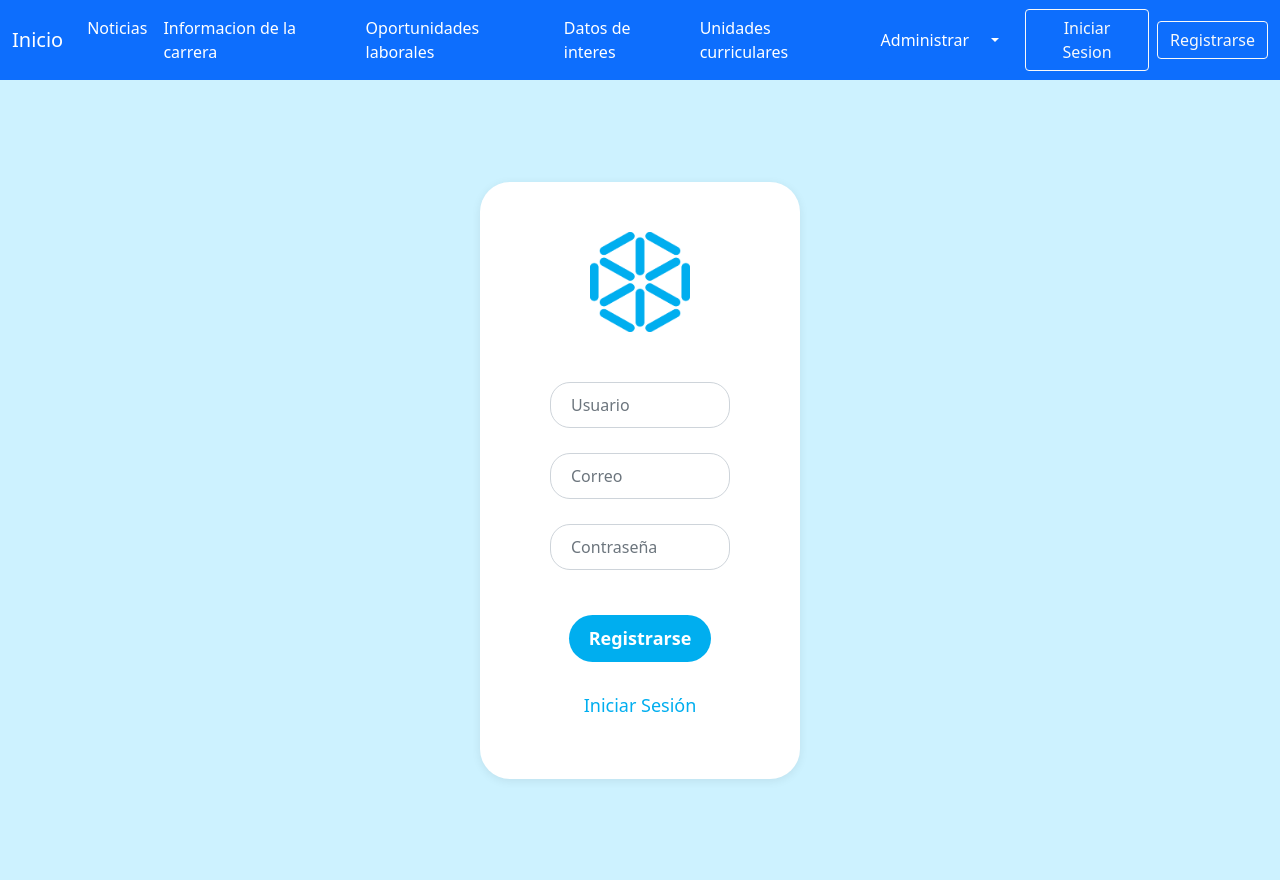
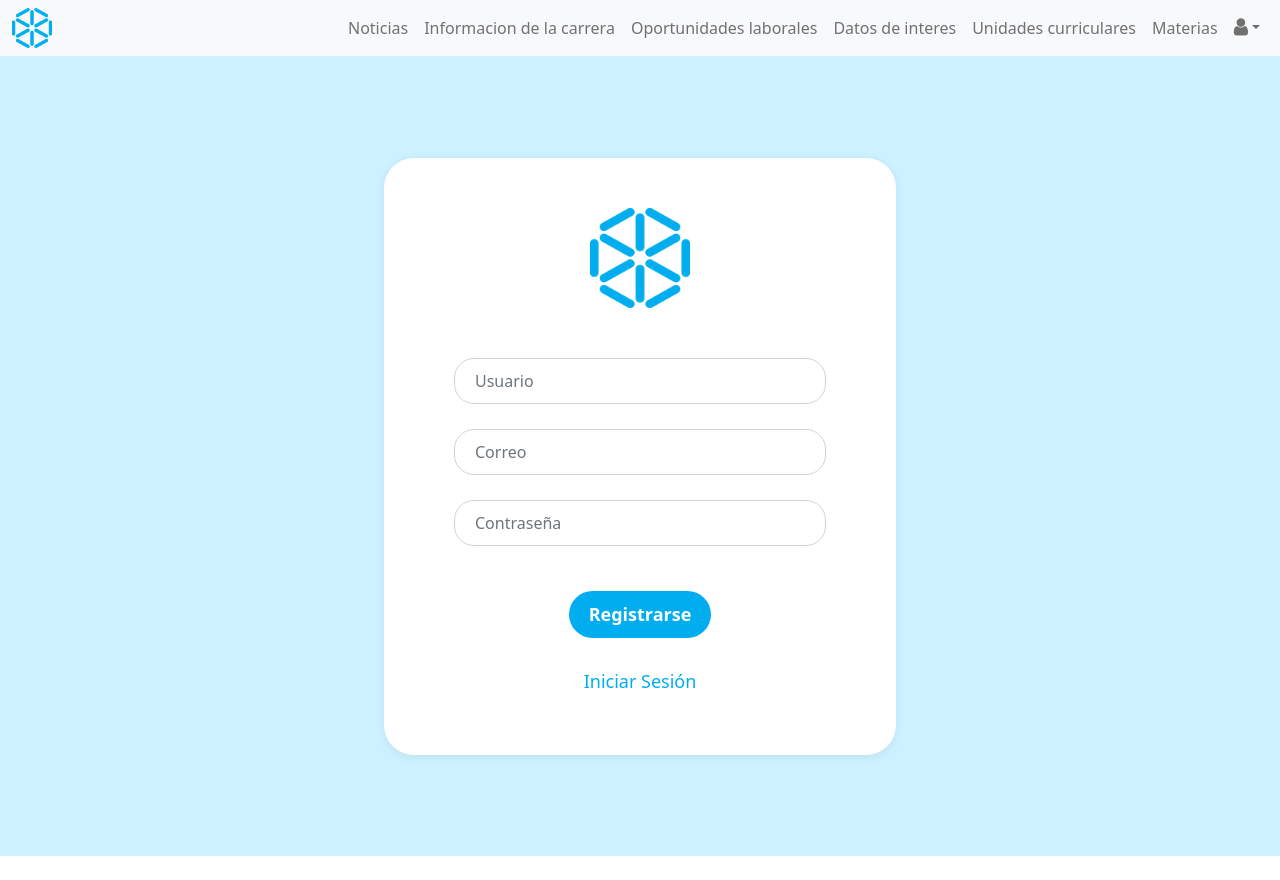
Before and after one commit to Alexis-P252/LabRIA, an Angular app: page /register in a window 1280 px wide. After the commit the page ends 856 px from the top, so only its background shows below. Built offline with nearby package versions, Linux system fonts and the light colour scheme.

Commit message:
Cambios en navbar, login, noticias

```diff
--- a/angular.json
+++ b/angular.json
@@ -28,6 +28,7 @@
             ],
             "styles": [
               "node_modules/bootstrap/dist/css/bootstrap.min.css",
+              "node_modules/font-awesome/css/font-awesome.css",
               "src/styles.css"
             ],
             "scripts": []
--- a/package.json
+++ b/package.json
@@ -22,6 +22,7 @@
     "@ng-bootstrap/ng-bootstrap": "^12.1.2",
     "@popperjs/core": "^2.10.2",
     "bootstrap": "^5.1.3",
+    "font-awesome": "^4.7.0",
     "rxjs": "~7.5.0",
     "tslib": "^2.3.0",
     "zone.js": "~0.11.4"
--- a/src/app/login/login.component.css
+++ b/src/app/login/login.component.css
@@ -21,6 +21,48 @@ form{
     padding: 50px 70px;
     border-radius: 30px;
     box-shadow: 0px 2px 10px rgba(0, 0, 0, 0.075);
+}
+
+@media screen and (max-width: 1360px) {
+    form {
+        width: 40%;
+    }
+}
+
+@media screen and (max-width: 900px) {
+    form {
+        width: 50%;
+    }
+}
+
+@media screen and (max-width: 700px) {
+    form {
+        width: 70%;
+    }
+
+    .logo{
+        position: relative;
+        width: 100px;
+        height: 100px;
+        margin-bottom: 20px;
+    }
+}
+
+@media screen and (max-width: 576px) {
+    form {
+        width: 95%;
+        padding: 30px 30px;
+        height: 60%;
+        margin: 10px 0px 100px 0px;
+    }
+
+    .logo{
+        position: relative;
+        width: 100px;
+        height: 100px;
+        margin-bottom: 20px;
+        right: 15px;
+    }
 }
 
 
--- a/src/app/navbar/navbar.component.css
+++ b/src/app/navbar/navbar.component.css
@@ -0,0 +1,33 @@
+#logo {
+    width: 40px;
+    height: 40px;
+    cursor: pointer;
+}
+
+.nav-link {
+    border-bottom: 3px solid #f8f9fa;
+}
+
+.nav-link:hover {
+    border-bottom: 3px solid #00aeef;
+}
+
+.fa-user {
+    font-size: 20px;
+    color:  rgba(0,0,0,.55);
+}
+
+.cuenta{
+    display: flex;
+    align-items: center;
+    justify-content: center;
+    width: fit-content;
+    height: 40px;
+    border-radius: 5%;
+    background: transparent;
+    cursor:pointer;
+}
+
+a{
+    height: 40px;
+}
--- a/src/app/navbar/navbar.component.html
+++ b/src/app/navbar/navbar.component.html
@@ -1,77 +1,41 @@
-<link
-  href="https://cdn.jsdelivr.net/npm/bootstrap@5.1.3/dist/css/bootstrap.min.css"
-  rel="stylesheet"
-  integrity="sha384-1BmE4kWBq78iYhFldvKuhfTAU6auU8tT94WrHftjDbrCEXSU1oBoqyl2QvZ6jIW3"
-  crossorigin="anonymous"
-/>
-<script
-  src="https://cdn.jsdelivr.net/npm/bootstrap@5.1.3/dist/js/bootstrap.bundle.min.js"
-  integrity="sha384-ka7Sk0Gln4gmtz2MlQnikT1wXgYsOg+OMhuP+IlRH9sENBO0LRn5q+8nbTov4+1p"
-  crossorigin="anonymous"
-></script>
-<script src="https://ajax.googleapis.com/ajax/libs/jquery/3.5.1/jquery.min.js"></script>
-<script src="https://ajax.googleapis.com/ajax/libs/jquery/3.4.1/jquery.min.js"></script>
-
-
-<nav class="navbar navbar-expand-lg navbar-dark bg-primary">
+<nav class="navbar navbar-expand-lg navbar-light bg-light">
   <div class="container-fluid">
-    <button
-      class="navbar-toggler"
-      type="button"
-      data-bs-toggle="collapse"
-      data-bs-target="#navbarTogglerDemo01"
-      aria-controls="navbarTogglerDemo01"
-      aria-expanded="false"
-      aria-label="Toggle navigation"
-    >
+      <img id="logo" href="#" routerLink="/" src="../../assets/logo_UTEC.png" alt="">
+    <button class="navbar-toggler" type="button" data-bs-toggle="collapse" data-bs-target="#navbarNavDropdown" aria-controls="navbarNavDropdown" aria-expanded="false" aria-label="Toggle navigation">
       <span class="navbar-toggler-icon"></span>
     </button>
-    <div class="collapse navbar-collapse" id="navbarTogglerDemo01">
-      <a class="navbar-brand" routerLink="/">Inicio</a>
-      <ul class="navbar-nav me-auto mb-2 mb-lg-0">
-        <a class="nav-link active" routerLink="/noticias" role="button">Noticias</a>
-        <a class="nav-link active" href="" role="button"
-          >Informacion de la carrera</a
-        >
-        <a class="nav-link active" href="" role="button"
-          >Oportunidades laborales</a
-        >
-        <a class="nav-link active" href="" role="button">Datos de interes</a>
-        <a class="nav-link active" href="" role="button"
-          >Unidades curriculares</a
-        >
-
-        <div class="btn-group me-3">
-          <button type="button" class="btn btn-primary">Administrar</button>
-          <div
-            class="btn-group"
-            ngbDropdown
-            role="group"
-            aria-label="Button group with nested dropdown"
-          >
-            <button
-              type="button"
-              class="btn btn-primary dropdown-toggle-split"
-              ngbDropdownToggle
-            ></button>
-            <div class="dropdown-menu" ngbDropdownMenu>
-              <button ngbDropdownItem>Noticias</button>
-              <button ngbDropdownItem>Documentos de interes</button>
-              <button ngbDropdownItem>Materias</button>
-              <button ngbDropdownItem>Unidades Curriculares</button>
+    <div class="collapse navbar-collapse" id="navbarNavDropdown">
+      <ul class="navbar-nav ms-auto">
+        <li class="nav-item">
+          <a class="nav-link" href="#" routerLink="/noticias">Noticias</a>
+        </li>
+        <li class="nav-item">
+          <a class="nav-link" href="#">Informacion de la carrera</a>
+        </li>
+        <li class="nav-item">
+          <a class="nav-link" href="#">Oportunidades laborales</a>
+        </li>
+        <li class="nav-item">
+          <a class="nav-link" href="#">Datos de interes</a>
+        </li>
+        <li class="nav-item">
+          <a class="nav-link" href="#">Unidades curriculares</a>
+        </li>
+        <li class="nav-item">
+          <a class="nav-link" href="#">Materias</a>
+        </li>
+        <li class="nav-item dropdown">
+          <a class="nav-link dropdown-toggle d-flex align-items-center" href="#" id="navbarDropdownMenuLink" role="button" data-bs-toggle="dropdown" aria-expanded="false">
+            <div class="cuenta">
+              <i class="fa fa-user"></i>
             </div>
-          </div>
-        </div>
+          </a>
+          <ul class="dropdown-menu dropdown-menu-end" aria-labelledby="navbarDropdownMenuLink">
+            <li><a class="dropdown-item" href="#" routerLink="/login">Iniciar Sesion</a></li>
+            <li><a class="dropdown-item" href="#" routerLink="/register">Registrarse</a></li>
+          </ul>
+        </li>
       </ul>
-
-      <form class="d-flex" action="">
-        <button class="btn btn-outline-light me-2" routerLink="/login" type="submit">
-          Iniciar Sesion
-        </button>
-      </form>
-      <form class="d-flex" action="">
-        <button class="btn btn-outline-light" routerLink="/register" type="submit">Registrarse</button>
-      </form>
     </div>
   </div>
 </nav>
--- a/src/app/noticias/noticias.component.css
+++ b/src/app/noticias/noticias.component.css
@@ -0,0 +1,7 @@
+.bold{
+    font-weight: 600;
+}
+
+.btn-light:hover {
+    background: rgb(230, 230, 230);
+}
--- a/src/app/noticias/noticias.component.html
+++ b/src/app/noticias/noticias.component.html
@@ -8,9 +8,9 @@
       <div class="col mb-4">
 
           <div class="d-flex justify-content-end mb-3">
-            <button type="button" class="btn btn-outline-success" (click)="collapse.toggle()"
+            <button type="button" class="btn btn-light bold" (click)="collapse.toggle()"
               [attr.aria-expanded]="!isCollapsed" aria-controls="collapseExample">
-              Agregar nueva noticia
+              +Agregar nueva noticia
             </button>
 
           </div>
--- a/src/app/noticias/noticias.component.ts
+++ b/src/app/noticias/noticias.component.ts
@@ -34,8 +34,8 @@ export class NoticiasComponent implements OnInit {
 
 
   ngOnInit(): void {
-    // Obtengo las primeras nueve noticias
-    this.getAllNoticias(9,0);
+    // Obtengo las primeras seis noticias
+    this.getAllNoticias(6,0);
   }
 
 
--- a/src/app/register/register.component.css
+++ b/src/app/register/register.component.css
@@ -21,6 +21,48 @@ form{
     padding: 50px 70px;
     border-radius: 30px;
     box-shadow: 0px 2px 10px rgba(0, 0, 0, 0.075);
+}
+
+@media screen and (max-width: 1360px) {
+    form {
+        width: 40%;
+    }
+}
+
+@media screen and (max-width: 900px) {
+    form {
+        width: 50%;
+    }
+}
+
+@media screen and (max-width: 700px) {
+    form {
+        width: 70%;
+    }
+
+    .logo{
+        position: relative;
+        width: 100px;
+        height: 100px;
+        margin-bottom: 20px;
+    }
+}
+
+@media screen and (max-width: 576px) {
+    form {
+        width: 95%;
+        padding: 30px 30px;
+        height: 60%;
+        margin: 10px 0px 100px 0px;
+    }
+
+    .logo{
+        position: relative;
+        width: 100px;
+        height: 100px;
+        margin-bottom: 20px;
+        right: 15px;
+    }
 }
 
 
--- a/src/index.html
+++ b/src/index.html
@@ -6,6 +6,8 @@
   <base href="/">
   <meta name="viewport" content="width=device-width, initial-scale=1">
   <link rel="icon" type="image/x-icon" href="favicon.ico">
+  <script src="https://cdn.jsdelivr.net/npm/@popperjs/core@2.9.2/dist/umd/popper.min.js" integrity="sha384-IQsoLXl5PILFhosVNubq5LC7Qb9DXgDA9i+tQ8Zj3iwWAwPtgFTxbJ8NT4GN1R8p" crossorigin="anonymous"></script>
+<script src="https://cdn.jsdelivr.net/npm/bootstrap@5.0.2/dist/js/bootstrap.min.js" integrity="sha384-cVKIPhGWiC2Al4u+LWgxfKTRIcfu0JTxR+EQDz/bgldoEyl4H0zUF0QKbrJ0EcQF" crossorigin="anonymous"></script>
 </head>
 <body>
   <app-root></app-root>
```
Also changed, not shown: 1 other file (tests, documents, lock files or other folders).
